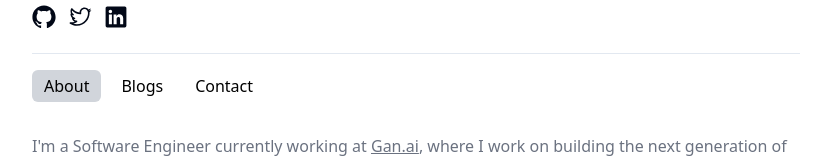
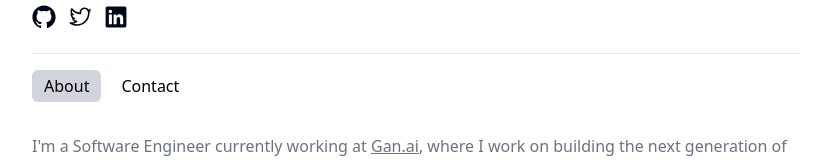
Before and after one commit to kumarajay0412/Portfolio-Template, a Next.js app: page / in a window 1280 px wide. Shown: the part 183-343 px from the top of the page, without its empty margins (224-1042 px from the left). Built offline with nearby package versions, Linux system fonts and the light colour scheme.

Commit message:
feat : cal.com integrated and build error fixed

```diff
--- a/package.json
+++ b/package.json
@@ -9,6 +9,7 @@
     "lint": "next lint"
   },
   "dependencies": {
+    "@calcom/embed-react": "^1.5.0",
     "@hookform/resolvers": "^3.3.4",
     "@radix-ui/react-accordion": "^1.1.2",
     "@radix-ui/react-alert-dialog": "^1.0.5",
--- a/src/components/header/TabsDemo.tsx
+++ b/src/components/header/TabsDemo.tsx
@@ -9,10 +9,10 @@ export function TabsDemo() {
       title: "About",
       value: "/",
     },
-    {
-      title: "Blogs",
-      value: "/blogs",
-    },
+    // {
+    //   title: "Blogs",
+    //   value: "/blogs",
+    // },
     {
       title: "Contact",
       value: "/contact",
--- a/src/pages/blogs/[slug]/index.tsx
+++ b/src/pages/blogs/[slug]/index.tsx
@@ -6,19 +6,36 @@ import matter from "gray-matter";
 import { join } from "path";
 import markdownToHtml from "@/lib/markdownToHtml";
 
-function DynamicBlog({ post }) {
-  console.log(post);
+export type Author = {
+  name: string;
+  picture: string;
+};
+
+export type PostType = {
+  slug: string;
+  title: string;
+  date: string;
+  coverImage: string;
+  author: Author;
+  excerpt: string;
+  ogImage: {
+    url: string;
+  };
+  content: string;
+  preview?: boolean;
+};
+
+function DynamicBlog({ blog }: { blog: PostType }) {
   const router = useRouter();
   const [htmlValue, setHtmlValue] = React.useState<string>("");
   async function getMarkDown() {
-    const content = await markdownToHtml(post.content || "");
-    console.log(content);
+    const content = await markdownToHtml(blog.content || "");
     setHtmlValue(content);
   }
 
   React.useEffect(() => {
     getMarkDown();
-  }, [post]);
+  }, [blog]);
 
   console.log(htmlValue);
   return (
@@ -59,11 +76,9 @@ export const getServerSideProps = async (context: any) => {
     return posts;
   }
 
-  console.log(getPostBySlug(slug));
-
   return {
     props: {
-      post: getPostBySlug(slug),
+      blog: getPostBySlug(slug) as PostType,
     },
   };
 };
--- a/src/pages/contact.tsx
+++ b/src/pages/contact.tsx
@@ -1,22 +1,47 @@
 import Layout from "@/components/Layout";
-import React from "react";
+import React, { useEffect } from "react";
 
-function contact() {
+import Cal, { getCalApi } from "@calcom/embed-react";
+
+function Contact() {
+  useEffect(() => {
+    (async function () {
+      const cal = await getCalApi({});
+      cal("ui", {
+        styles: { branding: { brandColor: "#000000" } },
+        hideEventTypeDetails: false,
+        layout: "month_view",
+      });
+    })();
+  }, []);
   return (
     <Layout>
-      <div className="pt-8  max-w-3xl w-full">
-        <div>Blog</div>
-        <div>Blog</div>
-        <div>Blog</div>
-        <div>Blog</div>
-        <div>Blog</div>
-        <div>Blog</div>
-        <div>Blog</div>
-        <div>Blog</div>
-        <div>Blog</div>
+      <div className="pt-8 max-w-3xl w-full h-full">
+        <div className="text-gray-500 w-full mb-8">
+          Let&apos;s work on something together, you can book a meeting below or
+          drop a dm on{" "}
+          <a
+            className="hover:text-gray-600 cursor-pointer underline"
+            href="https://twitter.com/Kumar_ajay0412"
+          >
+            Twitter
+          </a>{" "}
+          you can email me at{" "}
+          <a
+            className="hover:text-gray-600 cursor-pointer underline"
+            href="mailto:ajaykumar04122000@gmail.com"
+          >
+            ajaykumar04122000@gmail.com
+          </a>
+        </div>
+        <Cal
+          calLink="ajay-kumar/30min"
+          style={{ width: "100%", height: "100%", overflow: "scroll" }}
+          config={{ layout: "column_view" }}
+        />
       </div>
     </Layout>
   );
 }
 
-export default contact;
+export default Contact;
```
Also changed, not shown: 1 other file (tests, documents, lock files or other folders).
